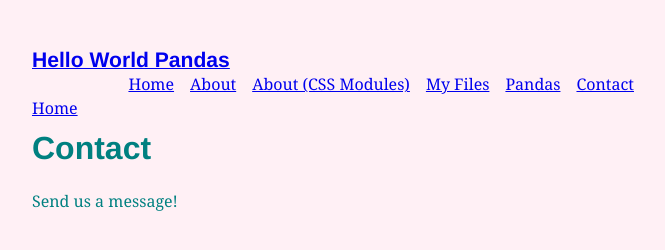
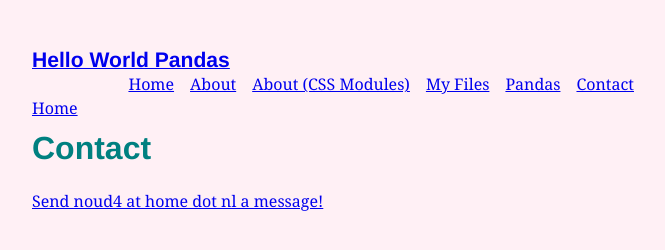
Before and after one commit to noud/gatsby-starter-hello-world-pandas, a Gatsby site: page /contact in a window 1280 px wide. Shown: the whole page, without its empty margins (299-964 px from the left). Built offline with nearby package versions, Linux system fonts and the light colour scheme; Gatsby itself is replaced by a stand-in of ours; some packages are replaced by stand-ins of ours.

Commit message:
Better project/package naming.

```diff
--- a/src/pages/contact.js
+++ b/src/pages/contact.js
@@ -8,7 +8,7 @@ export default () => (
 		<div style={{ color: `teal` }}>
 		<Link to="/">Home</Link>
 		<Header headerText="Contact" />
-		<p>Send us a message!</p>
+		<p><a href="mailto:noud4@home.nl">Send noud4 at home dot nl a message!</a></p>
 	</div>
 </Layout>
 )
```
Also changed, not shown: package.json (+4 -4 lines), README.md.
